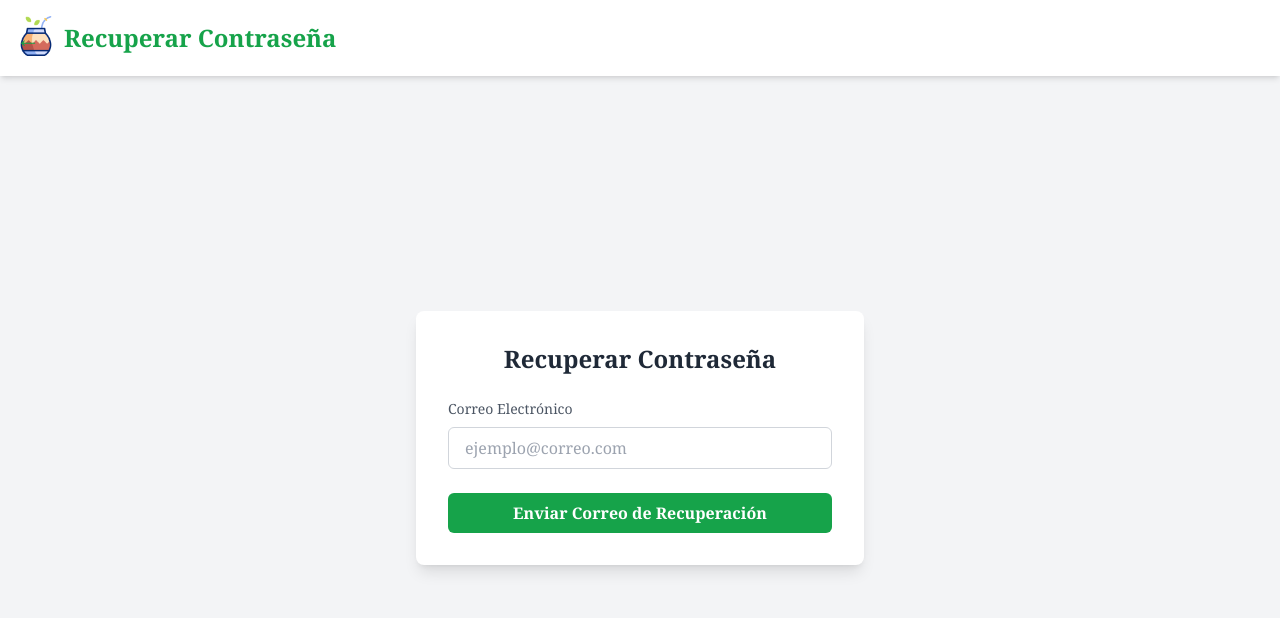
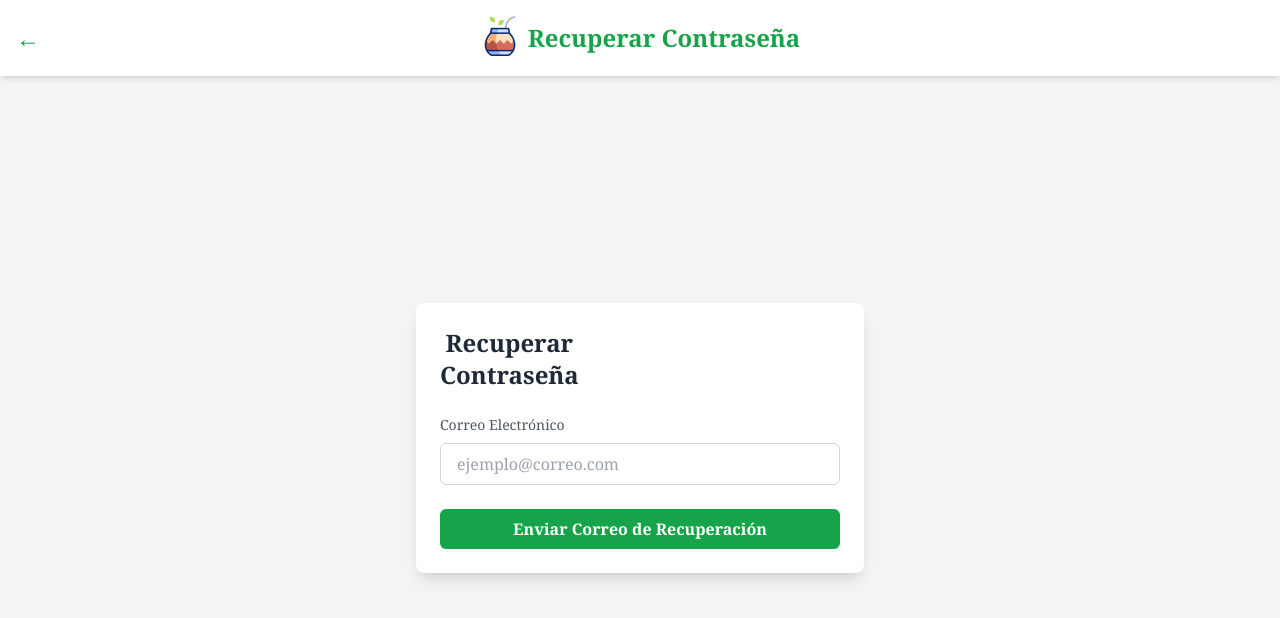
Before and after one commit to Agustin-lozano-2302/mate-do, a Next.js app: page /reset-password in a window 1280 px wide. Shown: the top 618 px of the page. Built offline with nearby package versions, Linux system fonts and the light colour scheme; no server answers; what tailwindcss-animated would draw is missing.

Commit message:
upgrades

```diff
--- a/src/app/reset-password/page.tsx
+++ b/src/app/reset-password/page.tsx
@@ -45,7 +45,7 @@ export default function ResetPassword() {
           onClose={() => setShowAlert(false)}
         />
       )}
-      <nav className="bg-white shadow-md p-4 flex items-center">
+      <nav className="bg-white shadow-md p-4 flex items-center justify-center">
         <Link href="/login" className="text-green-600 font-bold text-2xl absolute left-4">
           ←
         </Link>
@@ -54,9 +54,9 @@ export default function ResetPassword() {
       <div className="flex-grow flex justify-center items-center p-6">
         <form
           onSubmit={handleResetPassword}
-          className="bg-white shadow-lg rounded-lg p-8 w-full max-w-md space-y-6"
+          className="bg-white shadow-lg rounded-lg p-6 w-full max-w-md space-y-6"
         >
-          <h2 className="text-2xl font-bold text-gray-800 text-center">
+          <h2 className="text-2xl font-bold text-gray-800 text-center max-w-min">
             Recuperar Contraseña
           </h2>
           <div className="flex flex-col gap-2">
--- a/src/app/update-password/page.tsx
+++ b/src/app/update-password/page.tsx
@@ -37,28 +37,27 @@ export default function UpdatePassword() {
       return;
     }
 
-    try {
+
       const { error } = await supabase.auth.updateUser({
         password: newPassword
       });
 
-      if (error) throw error;
+      if (error) {
+        setAlertMessage({
+            message: error.message === "New password should be different from the old password."
+              ? "Debes poner una contraseña diferente a la anterior"
+              : "Error al actualizar la contraseña",
+            type: "error" as IAlertType
+          });
+          setShowAlert(true);
+      }
 
       setAlertMessage({
         message: "Contraseña actualizada correctamente",
         type: "success" as IAlertType
       });
       setShowAlert(true);
-
-      // Redirigir después de 2 segundos
-      setTimeout(() => router.push("/login"), 2000);
-    } catch (error) {
-      setAlertMessage({
-        message: "Error al actualizar la contraseña",
-        type: "error" as IAlertType
-      });
-      setShowAlert(true);
-    }
+      setTimeout(() => router.push("/login"), 3000);
   };
 
   return (
```
